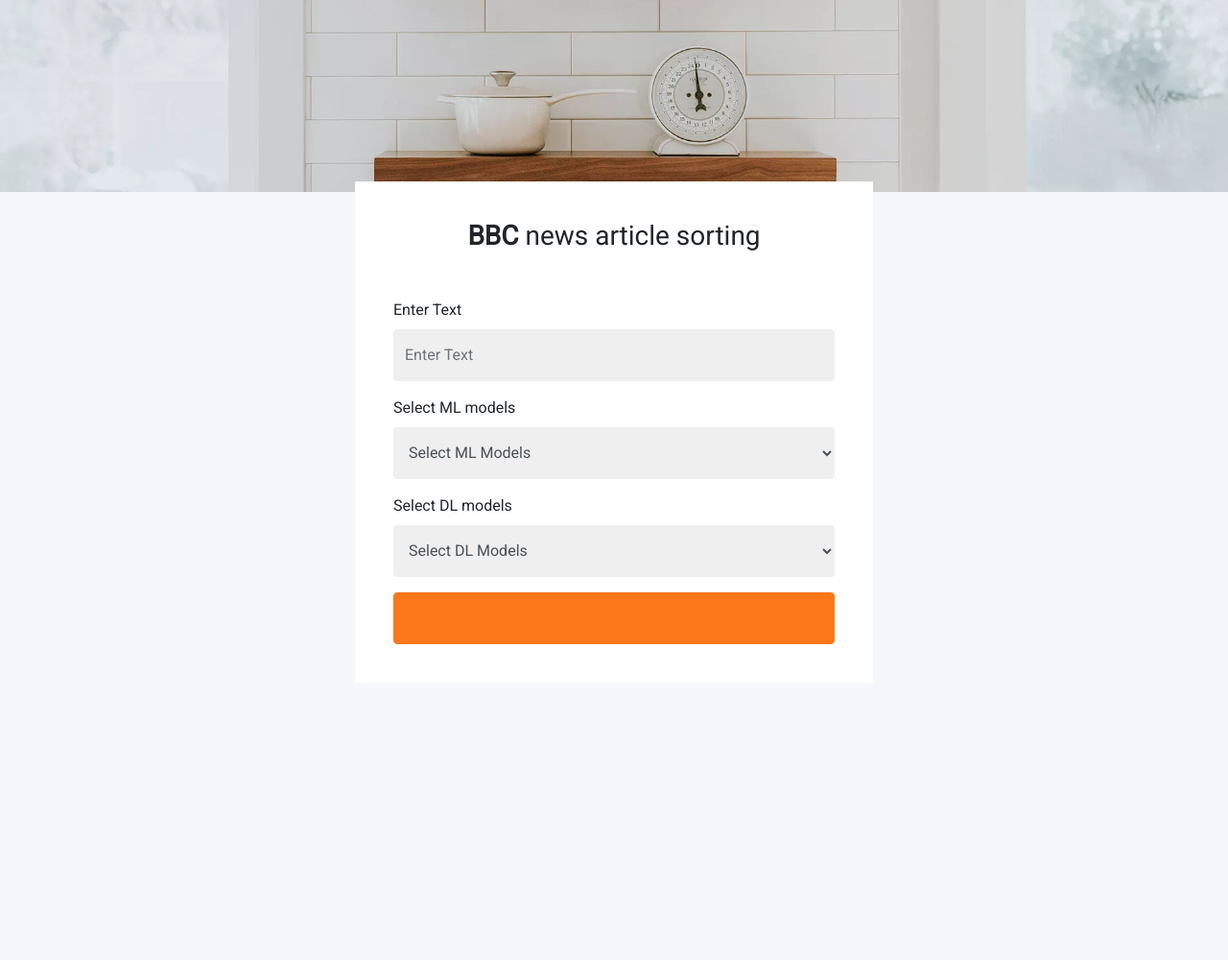
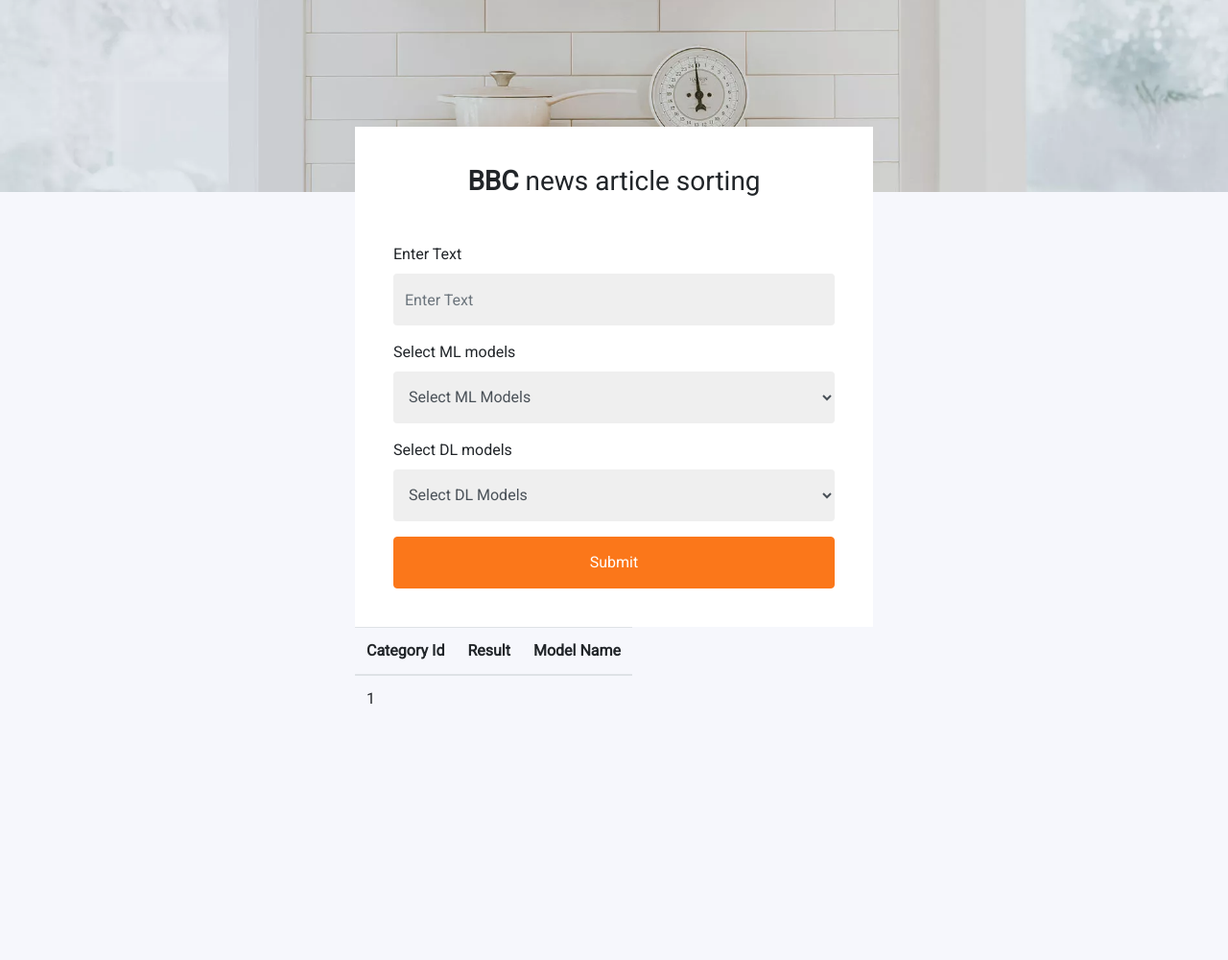
Before and after one commit to harmangahir/news_article_sorting_nlp, a Flask app: page / in a window 1280 px wide. Shown: the whole page at 96% size. Run offline with Flask 2, Linux system fonts and the light colour scheme; parts of the project's set-up code (start-up, migrations or seed data) failed here and were passed over; some libraries are stand-ins or nearby versions.

Commit message:
The web app is ready

```diff
--- a/app.py
+++ b/app.py
@@ -40,7 +40,7 @@
     output = label_fit.inverse_transform(model.predict(tfidf_vector.transform([processed_text])))[0]
     #print(data)
     #return render_template("index.html",prediction_text="Predicted category with model for article  is:{}".format(output))
-    return render_template("index.html",models_name=model_name)
+    return render_template("index.html", models_name=model_name, prediction_text="Predicted category with model for article  is:{}".format(output))
 
 
 if __name__=="__main__":
--- a/templates/index.html
+++ b/templates/index.html
@@ -32,7 +32,7 @@
 
 <div class="form-group first">
     <label for="Text">Select ML models</label>
-    <select class="form-control" id="ml-models" name="ml_model" onchange="return selectOne()">
+    <select class="form-control" id="ml-models" name="ml_model" required onchange="return selectOne()">
         <option value="">Select ML Models</option>
         <option value="GNB">GNB</option>
         <option value="MNB">MNB</option>
@@ -54,10 +54,10 @@
     </select>
 </div>
 
-<button type="submit" value="Submit" class="btn btn-block btn-primary" id="submitBtn">
+<input type="submit" value="Submit" class="btn btn-block btn-primary" id="submitBtn">
 </form>
 </div>
-<table class="table" id="hideTable">
+<table class="table" id="showTable">
     <thead>
       <tr>
         <th>Category Id</th>
```
